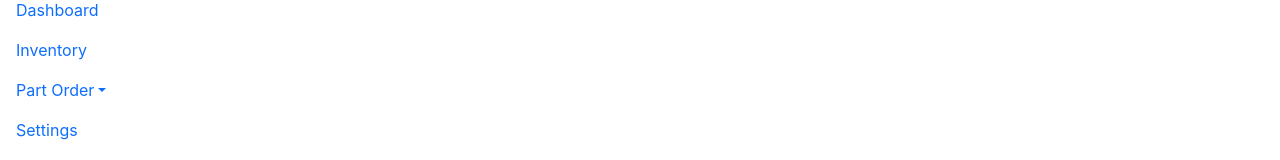
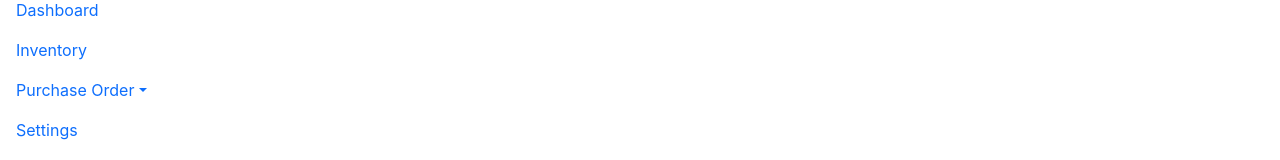
Before and after one commit to bgolden1/Googling-Gators, a React (Create React App) app in the folder Frontend/: page /dashboard in a window 1280 px wide. Shown: the part 207-367 px from the top of the page. Built offline with nearby package versions, Linux system fonts and the light colour scheme; sample sign-in values are in the browser's storage.

Commit message:
Update Sidebar.js
Rename "Part Order" to "Purchase Order"

```diff
--- a/Frontend/src/components/layout/Sidebar.js
+++ b/Frontend/src/components/layout/Sidebar.js
@@ -39,7 +39,7 @@ class Sidebar extends Component {
 							<a class="nav-link" href="/inventory_page">Inventory</a>
 						</li>
 						<li class="nav-item dropdown">
-							<a href="#" id="navbarDrop" data-bs-toggle="dropdown" aria-expanded="false" class="nav-link dropdown-toggle">Part Order</a>
+							<a href="#" id="navbarDrop" data-bs-toggle="dropdown" aria-expanded="false" class="nav-link dropdown-toggle">Purchase Order</a>
 							<ul class="dropdown-menu" aria-labelledby="navbarDrop">
 								<li>
 									<a class="dropdown-item" href="/order">PO Dashboard</a>
```
